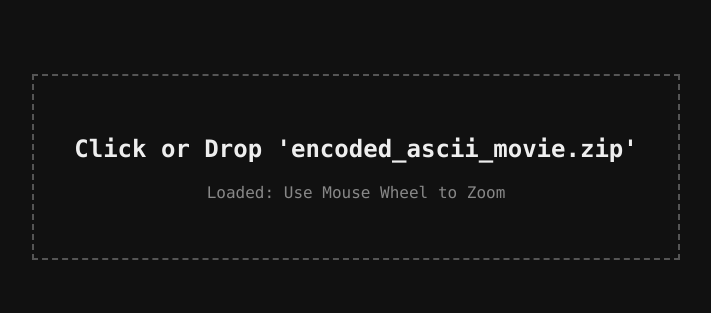
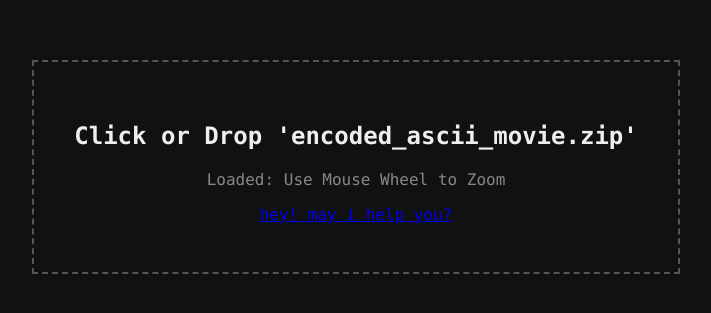
Before and after one commit to AruihaYoru/NewVideo, a plain HTML site: page index.html in a window 1280 px wide. Shown: the part 233-546 px from the top of the page, without its empty margins (284-995 px from the left). Drawn offline with Linux system fonts and the light colour scheme.

Commit message:
Update index.html

```diff
--- a/index.html
+++ b/index.html
@@ -112,7 +112,7 @@
             <p style="color: #888; margin-top: 20px;">
                 Loaded: Use Mouse Wheel to Zoom
             </p>
-            <a href="https://drive.google.com/drive/folders/14jn0roxQapokOxxNeqiFW-8w1dJW6Fc8?usp=sharing"></a>
+            <a href="https://drive.google.com/drive/folders/14jn0roxQapokOxxNeqiFW-8w1dJW6Fc8?usp=sharing">hey! may i help you?</a>
             <input type="file" id="file-input" accept=".zip" style="display: none;">
             <div id="progress-bar-container">
                 <div id="progress-bar"></div>
```
